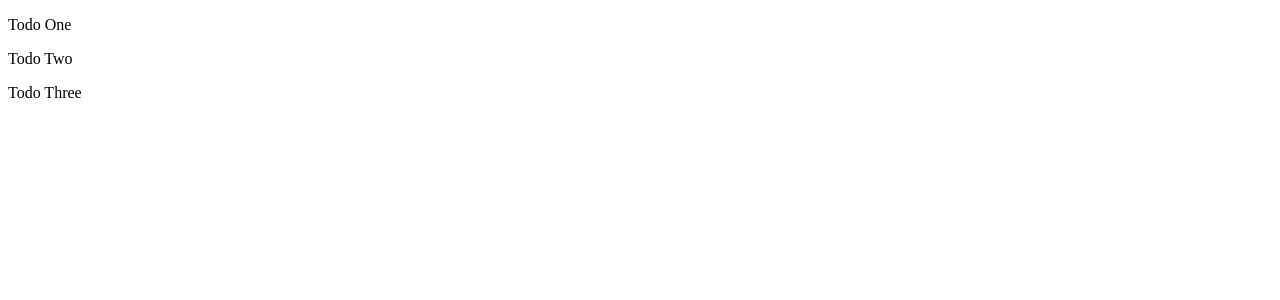
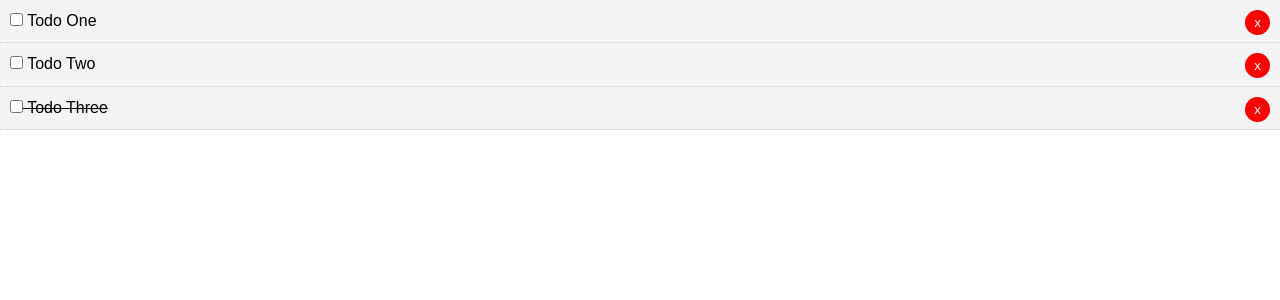
Before and after one commit to ReshmiCode/Todo-List, an Angular app: page / in a window 1280 px wide. Shown: the top 300 px of the page. Built offline with nearby package versions, Linux system fonts and the light colour scheme.

Commit message:
more todo item func

```diff
--- a/src/app/components/todo-item/todo-item.component.css
+++ b/src/app/components/todo-item/todo-item.component.css
@@ -0,0 +1,19 @@
+.del {
+  background: #ff0000;
+  color: #fff;
+  border: none;
+  padding: 5px 9px;
+  border-radius: 50%;
+  cursor: pointer;
+  float: right;
+}
+
+.todo {
+  background: #f4f4f4;
+  padding: 10px;
+  border-bottom: 1px #ccc dotted;
+}
+
+.is-complete {
+  text-decoration: line-through;
+}
--- a/src/app/components/todo-item/todo-item.component.html
+++ b/src/app/components/todo-item/todo-item.component.html
@@ -1 +1,7 @@
-<p>{{ todo.title }}</p>
+<div [ngClass]="setClasses()">
+  <p>
+    <input (change)="onToggle(todo)" type="checkbox" />
+    {{ todo.title }}
+    <button (click)="onDelete(todo)" class="del">x</button>
+  </p>
+</div>
--- a/src/app/components/todo-item/todo-item.component.ts
+++ b/src/app/components/todo-item/todo-item.component.ts
@@ -12,4 +12,21 @@
   constructor() {}
 
   ngOnInit() {}
+
+  // set dynamic classes
+  setClasses() {
+    const classes = {
+      todo: true,
+      "is-complete": this.todo.completed,
+    };
+    return classes;
+  }
+
+  onToggle(todo) {
+    todo.completed = !todo.completed;
+  }
+
+  onDelete(todo) {
+    console.log("delete");
+  }
 }
--- a/src/styles.css
+++ b/src/styles.css
@@ -1 +1,32 @@
-/* You can add global styles to this file, and also import other style files */
+* {
+  box-sizing: border-box;
+  margin: 0;
+  padding: 0;
+}
+
+body {
+  font-family: Arial, Helvetica, sans-serif;
+  line-height: 1.4;
+}
+
+a {
+  color: #333;
+  text-decoration: none;
+}
+
+.container {
+  padding: 0 1rem;
+}
+
+.btn {
+  display: inline-block;
+  border: none;
+  background: #555;
+  color: #fff;
+  padding: 7px 20px;
+  cursor: pointer;
+}
+
+.btn:hover {
+  background: #666;
+}
```
